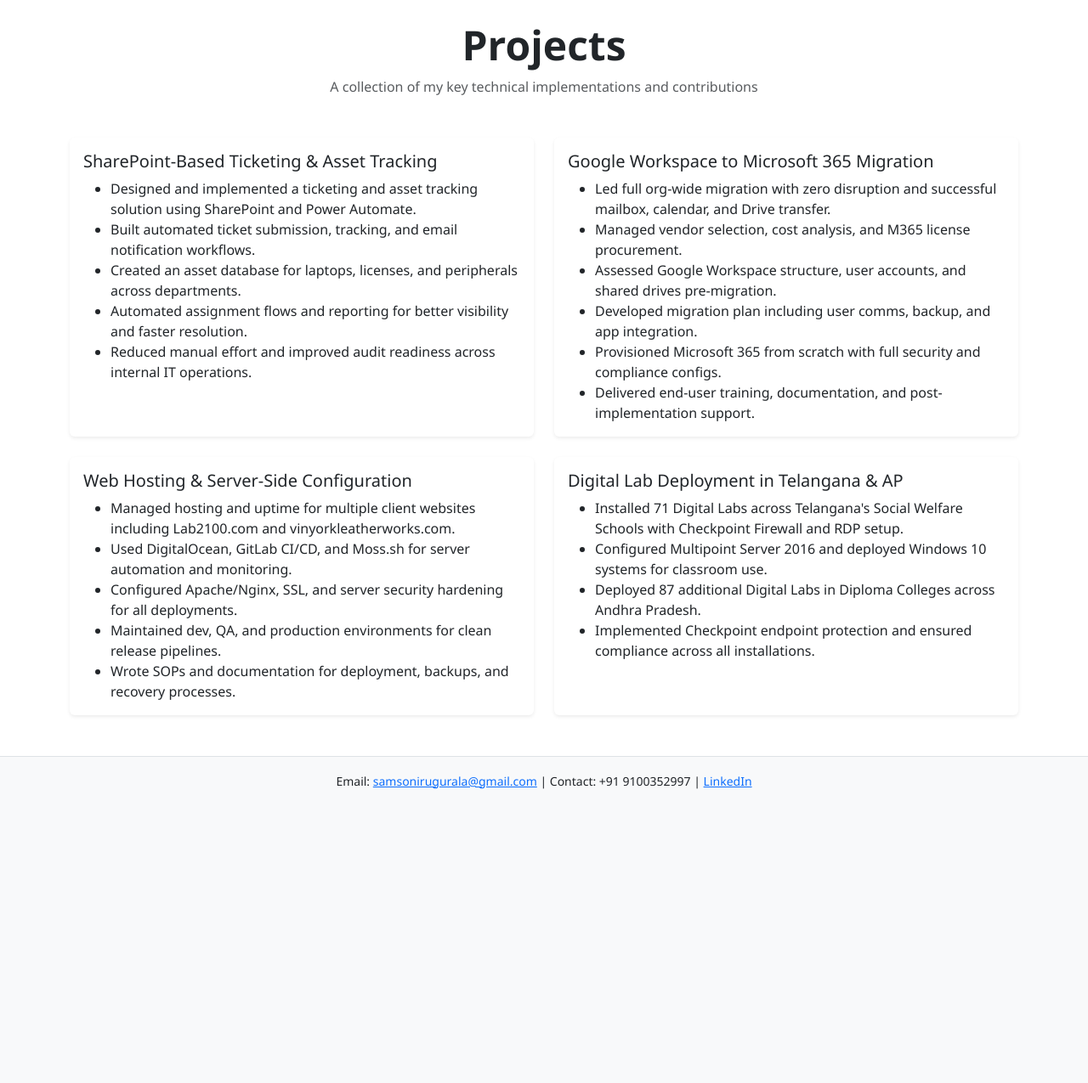
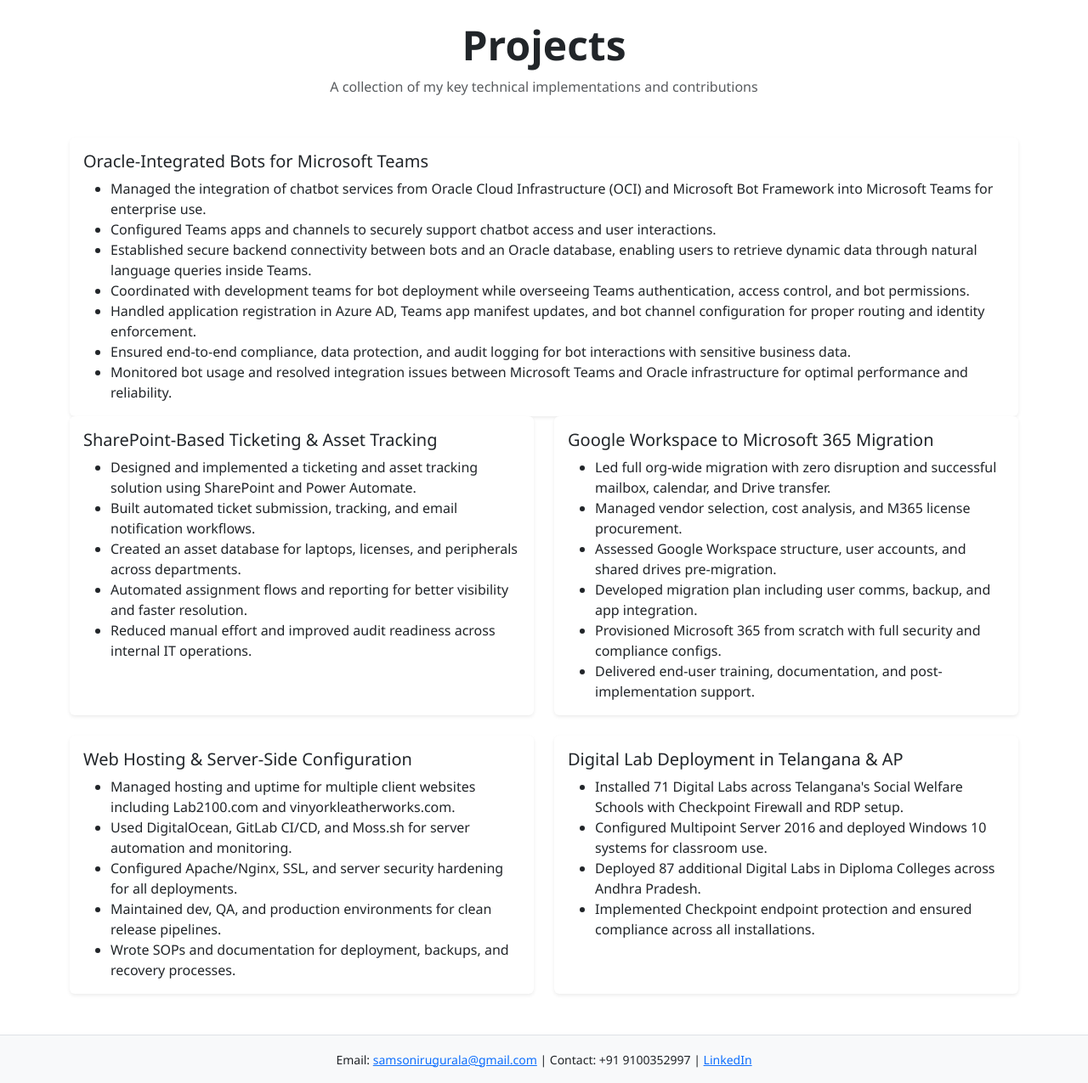
Before and after one commit to Samsoniru-creator/samsonirugurala.github.io, a Flask app: page /projects in a window 1280 px wide. Shown: the part 56-1331 px from the top of the page at 85% size. Before the commit the page ends 985 px from the top, so only its background shows below. Run offline with Flask 2, Linux system fonts and the light colour scheme.

Commit message:
Update projects.html

```diff
--- a/templates/projects.html
+++ b/templates/projects.html
@@ -4,10 +4,27 @@
   <h2 class="display-5 fw-bold">Projects</h2>
   <p class="text-muted">A collection of my key technical implementations and contributions</p>
 </div>
+ <!-- Project 1 -->
+<div class="col">
+  <div class="card shadow-sm border-0 h-100">
+    <div class="card-body">
+      <h5 class="card-title">Oracle-Integrated Bots for Microsoft Teams</h5>
+      <ul class="card-text">
+        <li>Managed the integration of chatbot services from Oracle Cloud Infrastructure (OCI) and Microsoft Bot Framework into Microsoft Teams for enterprise use.</li>
+        <li>Configured Teams apps and channels to securely support chatbot access and user interactions.</li>
+        <li>Established secure backend connectivity between bots and an Oracle database, enabling users to retrieve dynamic data through natural language queries inside Teams.</li>
+        <li>Coordinated with development teams for bot deployment while overseeing Teams authentication, access control, and bot permissions.</li>
+        <li>Handled application registration in Azure AD, Teams app manifest updates, and bot channel configuration for proper routing and identity enforcement.</li>
+        <li>Ensured end-to-end compliance, data protection, and audit logging for bot interactions with sensitive business data.</li>
+        <li>Monitored bot usage and resolved integration issues between Microsoft Teams and Oracle infrastructure for optimal performance and reliability.</li>
+      </ul>
+    </div>
+  </div>
+</div>
 
 <div class="row row-cols-1 row-cols-md-2 g-4">
 
-  <!-- Project 1 -->
+  <!-- Project 2 -->
   <div class="col">
     <div class="card shadow-sm border-0 h-100">
       <div class="card-body">
@@ -23,7 +40,7 @@
     </div>
   </div>
 
-  <!-- Project 2 -->
+  <!-- Project 3 -->
   <div class="col">
     <div class="card shadow-sm border-0 h-100">
       <div class="card-body">
@@ -40,7 +57,7 @@
     </div>
   </div>
 
-  <!-- Project 3 -->
+  <!-- Project 4 -->
   <div class="col">
     <div class="card shadow-sm border-0 h-100">
       <div class="card-body">
@@ -56,7 +73,7 @@
     </div>
   </div>
 
-  <!-- Project 4 -->
+  <!-- Project 5 -->
   <div class="col">
     <div class="card shadow-sm border-0 h-100">
       <div class="card-body">
```
